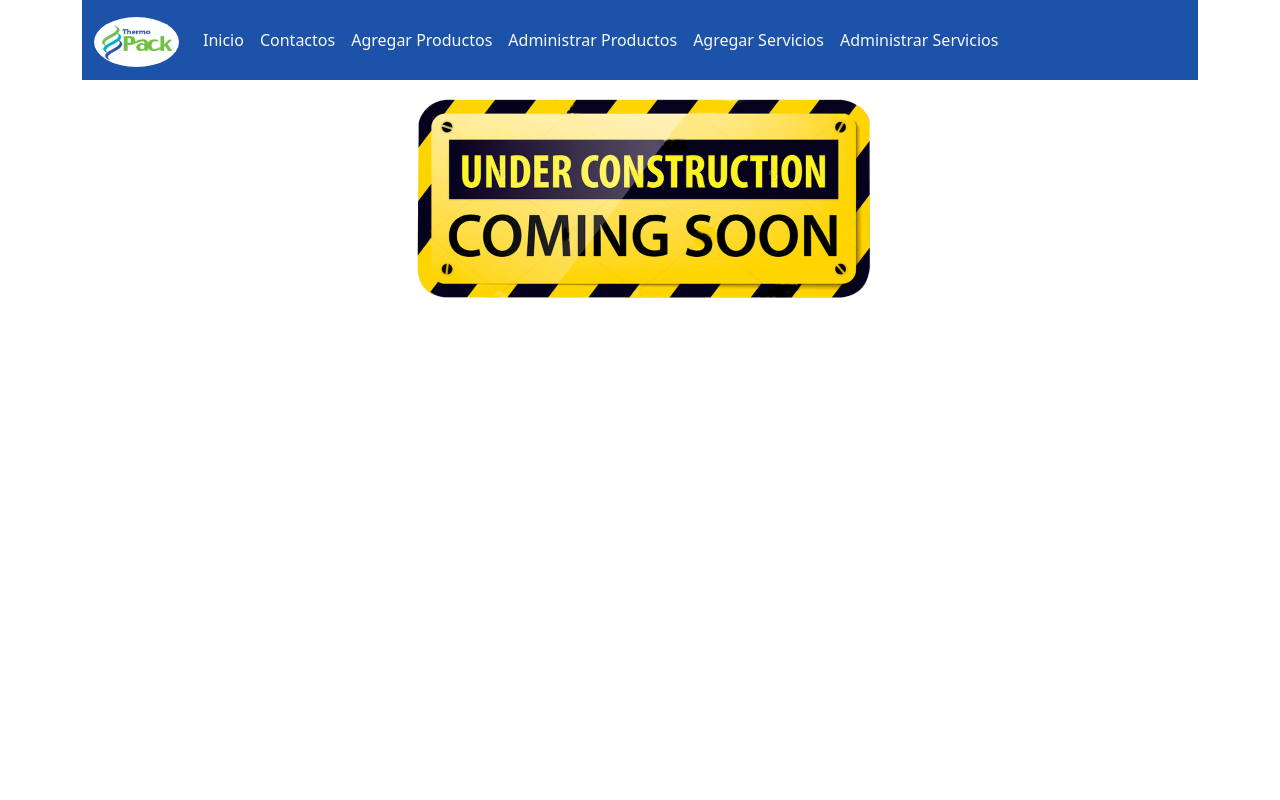
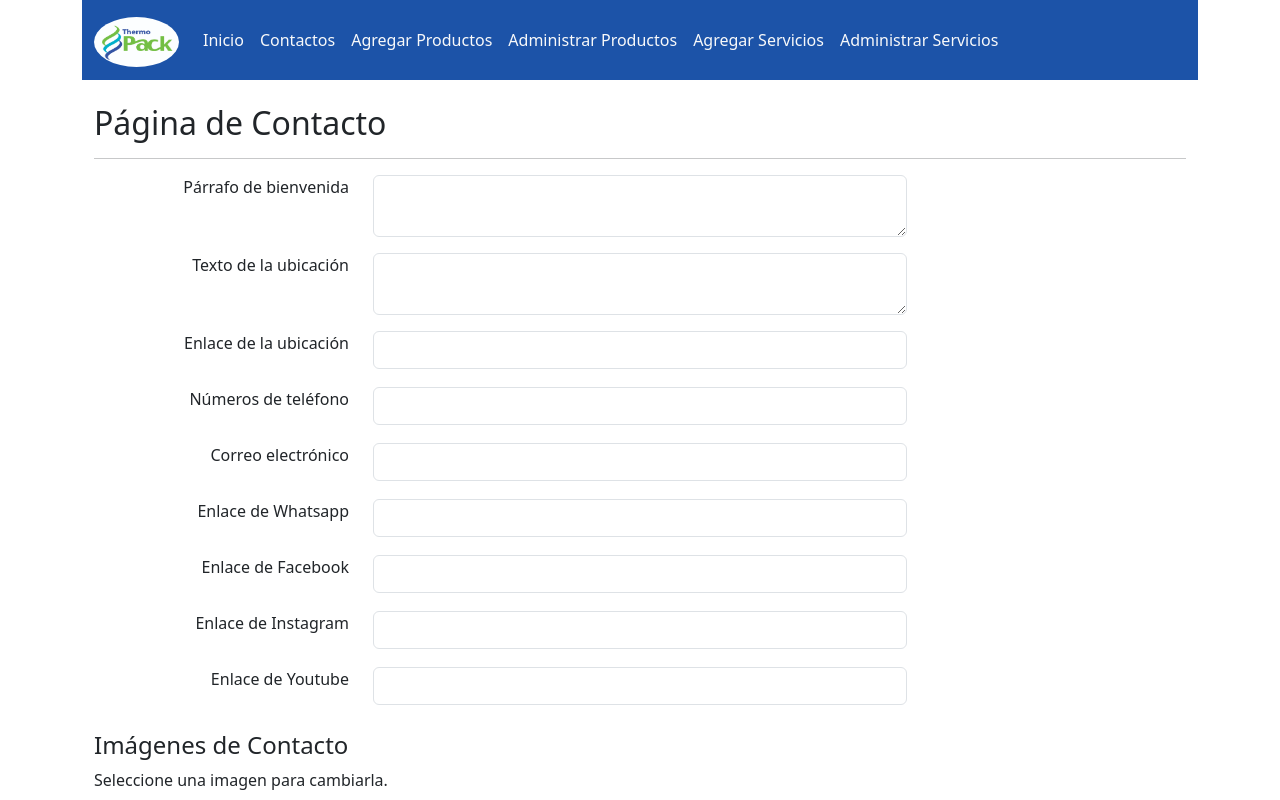
Before and after one commit to Stacy20/Thermopack, an Angular app in the folder thermopack/: page /admin/config/contact in a window 1280 px wide. Shown: the top 800 px of the page. Built offline with nearby package versions, Linux system fonts and the light colour scheme.

Commit message:
Config Contact Page

```diff
--- a/thermopack/src/app/admin/pages/config-contact-page/config-contact-page.component.html
+++ b/thermopack/src/app/admin/pages/config-contact-page/config-contact-page.component.html
@@ -3,7 +3,104 @@
     <admin-navbar></admin-navbar>
 
     <div class="container">
-      <shared-under-construction></shared-under-construction>
+      <div class="row">
+        <div class="col-md-12 mt-4">
+          <h2>Página de Contacto</h2>
+          <hr>
+
+          <div class="row mb-3">
+            <div class="col-md-3">
+              <p class="text-responsive">Párrafo de bienvenida</p>
+            </div>
+            <div class="col-md-6">
+              <textarea class="form-control"></textarea>
+            </div>
+          </div>
+
+          <div class="row mb-3">
+            <div class="col-md-3">
+              <p class="text-responsive">Texto de la ubicación</p>
+            </div>
+            <div class="col-md-6">
+              <textarea class="form-control"></textarea>
+            </div>
+          </div>
+
+          <div class="row mb-3">
+            <div class="col-md-3">
+              <p class="text-responsive">Enlace de la ubicación</p>
+            </div>
+            <div class="col-md-6">
+              <input type="text" class="form-control">
+            </div>
+          </div>
+
+          <div class="row mb-3">
+            <div class="col-md-3">
+              <p class="text-responsive">Números de teléfono</p>
+            </div>
+            <div class="col-md-6">
+              <input type="text" class="form-control">
+              <!-- TODO Texto debajo del input -->
+            </div>
+          </div>
+
+          <div class="row mb-3">
+            <div class="col-md-3">
+              <p class="text-responsive">Correo electrónico</p>
+            </div>
+            <div class="col-md-6">
+              <input type="text" class="form-control">
+            </div>
+          </div>
+
+          <div class="row mb-3">
+            <div class="col-md-3">
+              <p class="text-responsive">Enlace de Whatsapp</p>
+            </div>
+            <div class="col-md-6">
+              <input type="text" class="form-control">
+            </div>
+          </div>
+
+          <div class="row mb-3">
+            <div class="col-md-3">
+              <p class="text-responsive">Enlace de Facebook</p>
+            </div>
+            <div class="col-md-6">
+              <input type="text" class="form-control">
+            </div>
+          </div>
+
+          <div class="row mb-3">
+            <div class="col-md-3">
+              <p class="text-responsive">Enlace de Instagram</p>
+            </div>
+            <div class="col-md-6">
+              <input type="text" class="form-control">
+            </div>
+          </div>
+
+          <div class="row mb-3">
+            <div class="col-md-3">
+              <p class="text-responsive">Enlace de Youtube</p>
+            </div>
+            <div class="col-md-6">
+              <input type="text" class="form-control">
+            </div>
+          </div>
+
+          <div class="col-md-12 my-4">
+            <h4>Imágenes de Contacto</h4>
+            <p>Seleccione una imagen para cambiarla.</p>
+            <admin-config-gallery></admin-config-gallery>
+          </div>
+
+        </div>
+      </div>
+
+
     </div>
+
   </div>
 </body>
--- a/thermopack/src/app/admin/pages/config-contact-page/config-contact-page.component.ts
+++ b/thermopack/src/app/admin/pages/config-contact-page/config-contact-page.component.ts
@@ -1,13 +1,24 @@
 import { Component } from '@angular/core';
 import { NavbarComponent } from "../../components/navbar/navbar.component";
-import { UnderConstructionComponent } from "../../../shared/components/under-construction/under-construction.component";
+import { ConfigGalleryComponent } from "../../components/config-gallery/config-gallery.component";
 
 @Component({
     selector: 'app-config-contact-page',
     standalone: true,
     templateUrl: './config-contact-page.component.html',
-    styles: ``,
-    imports: [NavbarComponent, UnderConstructionComponent]
+    styles: `
+    .text-responsive {
+      text-align: left;
+      padding-top: 0.5rem;
+    }
+
+    @media (min-width: 770px) {
+      .text-responsive {
+        text-align: right;
+        padding: 0
+      }
+    }`,
+    imports: [NavbarComponent, ConfigGalleryComponent]
 })
 export class ConfigContactPageComponent {
 
--- a/thermopack/src/app/admin/pages/config-home-page/config-home-page.component.html
+++ b/thermopack/src/app/admin/pages/config-home-page/config-home-page.component.html
@@ -3,7 +3,6 @@
     <admin-navbar></admin-navbar>
 
     <div class="container">
-
       <!-- Parte 1: Página de Inicio -->
       <div class="row">
         <div class="col-md-12 mt-4">
@@ -11,7 +10,7 @@
           <hr>
           <div class="row mb-3">
             <div class="col-md-3">
-              <p class="text-end">Eslogan</p>
+              <p class="text-responsive">Eslogan</p>
             </div>
             <div class="col-md-6">
               <input type="text" class="form-control">
@@ -19,7 +18,7 @@
           </div>
           <div class="row mb-3">
             <div class="col-md-3">
-              <p class="text-end">Descripción de la empresa</p>
+              <p class="text-responsive">Descripción de la empresa</p>
             </div>
             <div class="col-md-6">
               <textarea class="form-control"></textarea>
@@ -27,7 +26,7 @@
           </div>
           <div class="row mb-3">
             <div class="col-md-3">
-              <p class="text-end">Misión de la empresa</p>
+              <p class="text-responsive">Misión de la empresa</p>
             </div>
             <div class="col-md-6">
               <textarea class="form-control"></textarea>
@@ -35,7 +34,7 @@
           </div>
           <div class="row mb-3">
             <div class="col-md-3">
-              <p class="text-end">Visión de la empresa</p>
+              <p class="text-responsive">Visión de la empresa</p>
             </div>
             <div class="col-md-6">
               <textarea class="form-control"></textarea>
@@ -43,10 +42,13 @@
           </div>
           <div class="row mb-4">
             <div class="col-md-3">
-              <p class="text-end">Logo de la empresa</p>
+              <p class="text-responsive">Logo de la empresa</p>
             </div>
             <div class="col-md-6">
-              <input type="file" class="form-control-file">
+            <div class="input-group mb-3">
+              <input type="file" class="form-control" id="inputFile">
+              <label class="input-group-text" for="inputFile">Seleccionar archivo</label>
+            </div>
             </div>
           </div>
         </div>
@@ -68,45 +70,45 @@
       </div>
 
       <!-- Parte 3: Texto de las páginas se PyS -->
-      <div class="row mt-4">
+      <div class="row my-4">
         <div class="col-md-12">
           <h2>Páginas de Productos y Servicios</h2>
           <hr>
           <div class="row mb-3">
-            <div class="col-md-3 col-2">
-              <p class="text-end">Título de Productos</p>
+            <div class="col-md-3">
+              <p class="text-responsive">Título de Productos</p>
             </div>
-            <div class="col-md-6 col-10">
+            <div class="col-md-6">
               <input type="text" class="form-control">
             </div>
           </div>
           <div class="row mb-3">
-            <div class="col-md-3 col-2">
-              <p class="text-end">Párrafo de Productos</p>
+            <div class="col-md-3">
+              <p class="text-responsive">Párrafo de Productos</p>
             </div>
-            <div class="col-md-6 col-10">
+            <div class="col-md-6">
               <textarea class="form-control"></textarea>
             </div>
           </div>
           <div class="row mb-3">
-            <div class="col-md-3 col-2">
-              <p class="text-end">Título de Servicios</p>
+            <div class="col-md-3">
+              <p class="text-responsive">Título de Servicios</p>
             </div>
-            <div class="col-md-6 col-10">
+            <div class="col-md-6">
               <input type="text" class="form-control">
             </div>
           </div>
           <div class="row mb-3">
-            <div class="col-md-3 col-2">
-              <p class="text-end">Párrafo de Servicios</p>
+            <div class="col-md-3">
+              <p class="text-responsive">Párrafo de Servicios</p>
             </div>
-            <div class="col-md-6 col-10">
+            <div class="col-md-6">
               <textarea class="form-control"></textarea>
             </div>
           </div>
         </div>
       </div>
     </div>
-
+    <!-- Aquí iría el Footer -->
   </div>
 </body>
--- a/thermopack/src/app/admin/pages/config-home-page/config-home-page.component.ts
+++ b/thermopack/src/app/admin/pages/config-home-page/config-home-page.component.ts
@@ -6,7 +6,37 @@ import { ConfigGalleryComponent } from "../../components/config-gallery/config-g
     selector: 'admin-config-home-page',
     standalone: true,
     templateUrl: './config-home-page.component.html',
-    styles: ``,
+    styles: `
+    .text-responsive {
+      text-align: left;
+      padding-top: 0.5rem;
+    }
+
+    @media (min-width: 770px) {
+      .text-responsive {
+        text-align: right;
+        padding: 0
+      }
+    }
+
+    .input-group input[type='file'] {
+      display: none;
+    }
+
+    .input-group label {
+      background-color: #00b2cc;
+      color: #fff;
+      transition: background-color 0.2s ease-in-out;
+      border: 1px solid #ccc;
+      display: inline-block;
+      padding: 6px 12px;
+      cursor: pointer;
+    }
+
+    .input-group label:hover {
+      background-color: #0196ad;
+    }
+    `,
     imports: [NavbarComponent, ConfigGalleryComponent]
 })
 export class ConfigHomePageComponent {
```
